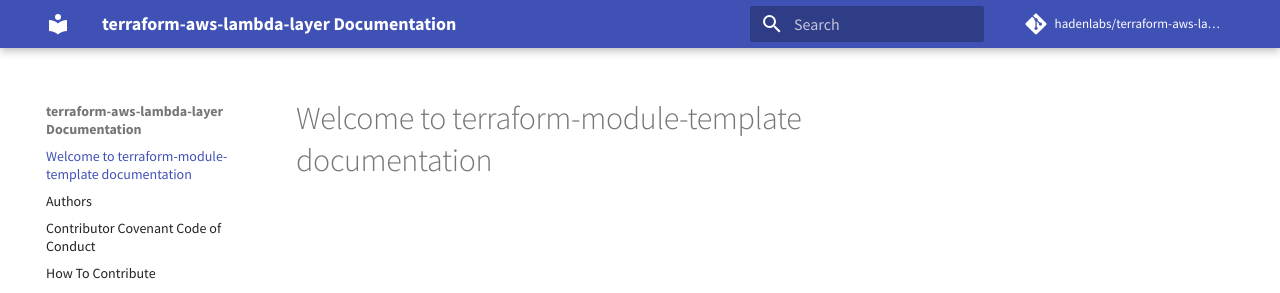
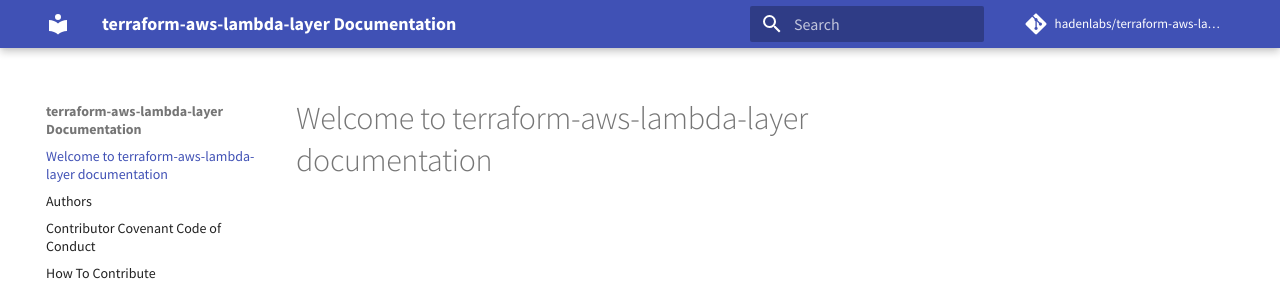
Before and after one commit to hadenlabs/terraform-aws-lambda-layer, an MkDocs documentation site: the page built from docs/index.md, in a window 1280 px wide. Shown: the top 293 px of the page. Built offline with MkDocs 1.6.1 and Material for MkDocs 9.7.7, drawn with Linux system fonts in a browser that asks for light colours; comment, search, counter and statistics services are not loaded.

Commit message:
chore: change name project (#1)

```diff
--- a/docs/contributing.md
+++ b/docs/contributing.md
@@ -1,6 +1,6 @@
 # How To Contribute
 
-Contributions to terraform-module-template are welcome.
+Contributions to terraform-aws-lambda-layer are welcome.
 
 ## Getting Started
 
@@ -48,15 +48,15 @@ Use [slash convention]() with the same leaders as `commits` e.g.:
 
 ### Code Submission
 
-1.  See if a [Pull Request](https://github.com/hadenlabs/terraform-module-template/pulls/) exists
+1.  See if a [Pull Request](https://github.com/hadenlabs/terraform-aws-lambda-layer/pulls/) exists
     - Add some comments or review the code to help it along
     - Don\'t be afraid to comment when logic needs clarification
-2.  Create a Fork and open a [Pull Request](https://github.com/hadenlabs/terraform-module-template/pulls/) if needed
+2.  Create a Fork and open a [Pull Request](https://github.com/hadenlabs/terraform-aws-lambda-layer/pulls/) if needed
 
 ### Code Review
 
 - Anyone can review code
-- Any [Pull Request](https://github.com/hadenlabs/terraform-module-template/pulls/) should be closed or merged within a week
+- Any [Pull Request](https://github.com/hadenlabs/terraform-aws-lambda-layer/pulls/) should be closed or merged within a week
 
 ### Code Acceptance
 
--- a/docs/index.md
+++ b/docs/index.md
@@ -1 +1 @@
-# Welcome to terraform-module-template documentation
+# Welcome to terraform-aws-lambda-layer documentation
--- a/docs/releasing.md
+++ b/docs/releasing.md
@@ -2,7 +2,7 @@
 
 ## Bump a new version
 
-Make a new version of terraform-module-template in the following steps:
+Make a new version of terraform-aws-lambda-layer in the following steps:
 
 - Make sure everything is commit to github.com.
 - Update `CHANGELOG.md` with the next version.
```
